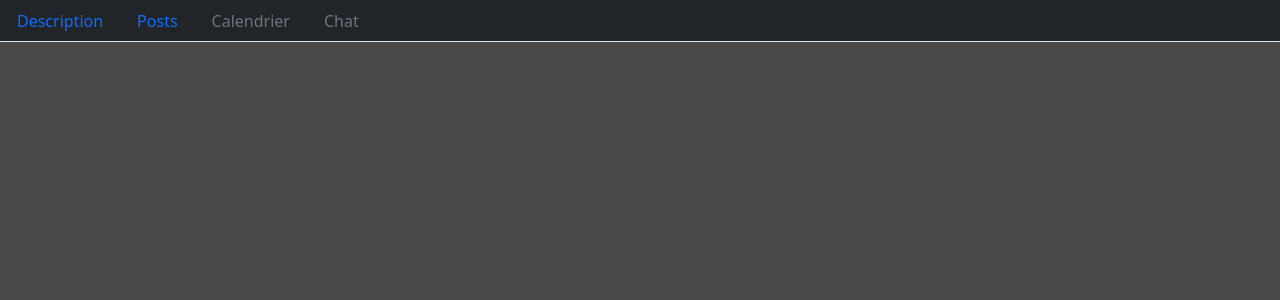
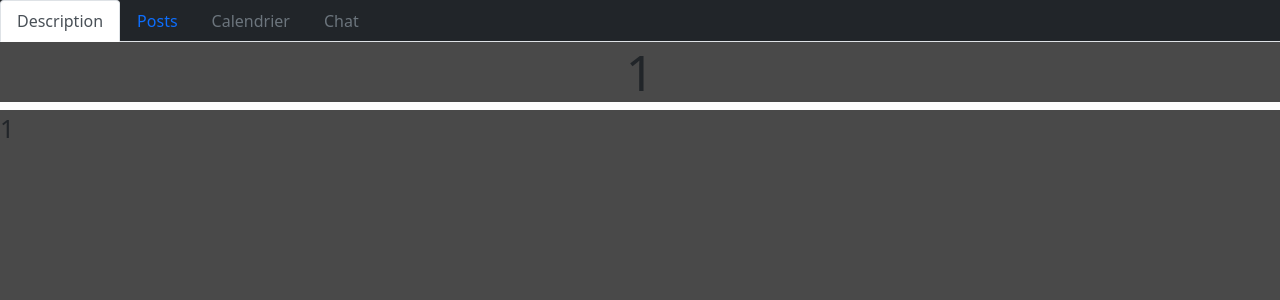
Before and after one commit to rouxmi/Bird-Democratie-Participative, a Flask app: template templates/viewsub.html in a window 1280 px wide. Shown: the part 56-356 px from the top of the page. Run offline with Flask 2, Linux system fonts and the light colour scheme; the template is opened without the code that fills it: most values are stand-ins (such as "Sample title", 1, 10 or a date in 2020).

Commit message:
affichage nom et desciption d'un post

```diff
--- a/static/styles/stylehome.css
+++ b/static/styles/stylehome.css
@@ -17,3 +17,15 @@ header {
 .btn-default {
   border-color: rgb(255, 0, 0);
 }
+
+.titreSub {
+  text-align: center;
+  background-color: rgb(73, 73, 73);
+  font-size: 50px;
+
+}
+
+.descriptionSub {
+  background-color: rgb(73, 73, 73);
+  font-size: 25px;
+}
--- a/templates/newpost.html
+++ b/templates/newpost.html
@@ -9,7 +9,7 @@
 
 <ul class="nav nav-tabs navbar-dark bg-dark">
     <li class="nav-item">
-      <a class="nav-link" aria-current="page" href="#">Description</a>
+      <a class="nav-link" aria-current="page" href="/sub/{{ data[1] }} ">Description</a>
     </li>
     <li class="nav-item">
       <a class="nav-link" aria-current="page" href="/sub/{{ data[1] }}/post">Posts</a>
--- a/templates/viewpost.html
+++ b/templates/viewpost.html
@@ -10,7 +10,7 @@
     <li class="nav-item">
       <a class="nav-link " aria-current="page" href="/sub/{{ data[1] }} ">Description</a>
     </li>
-    <li class="nav-item dropdown">
+    <li class="nav-item active dropdown">
       <a class="nav-link dropdown-toggle" id="navbarDropdown" role="button" data-bs-toggle="dropdown" aria-expanded="false" href="#">Posts</a>
       <ul class="dropdown-menu" aria-labelledby="navbarDropdown">
         <li><a class="dropdown-item" href="/sub/{{ data[1] }}/creationpost">Créer un post</a></li>
--- a/templates/viewsub.html
+++ b/templates/viewsub.html
@@ -8,7 +8,7 @@
 {% block content %}
 <ul class="nav nav-tabs navbar-dark bg-dark">
     <li class="nav-item">
-      <a class="nav-link" aria-current="page" href="#">Description</a>
+      <a class="nav-link active" aria-current="page" href="#">Description</a>
     </li>
     <li class="nav-item">
       <a class="nav-link" aria-current="page" href="/sub/{{ data[1] }}/post">Posts</a>
@@ -18,6 +18,9 @@
     </li>
     <li class="nav-item">
         <a class="nav-link disabled">Chat</a>
-      </li>
-  </ul>
+    </li>
+
+</ul>
+<h1 class="titreSub ">{{data[0][0][0]}}</h1>
+<p class="descriptionSub">{{data[0][0][1]}}</p>
 {% endblock %}
```
